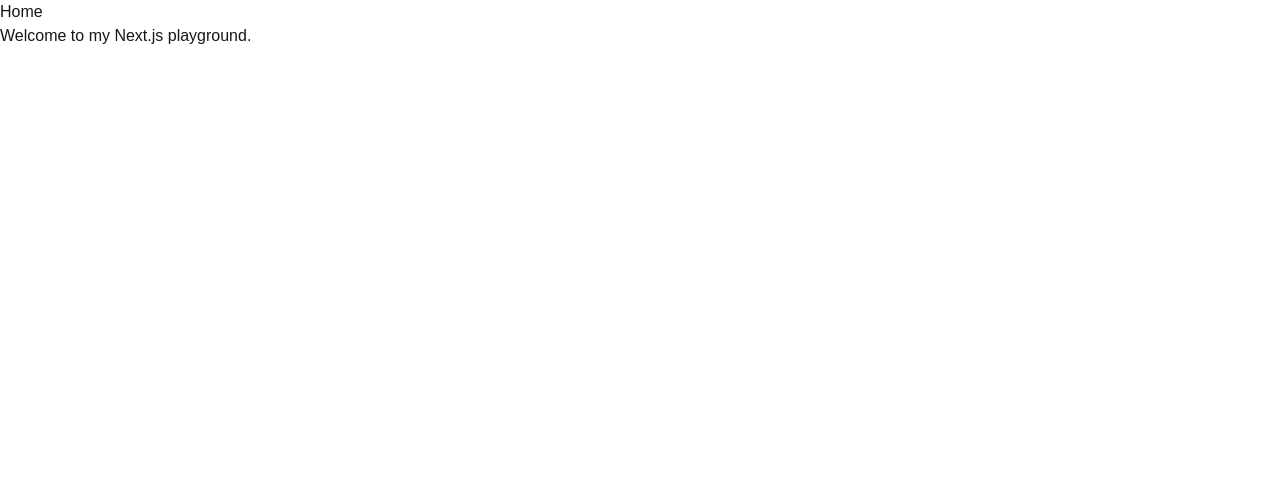
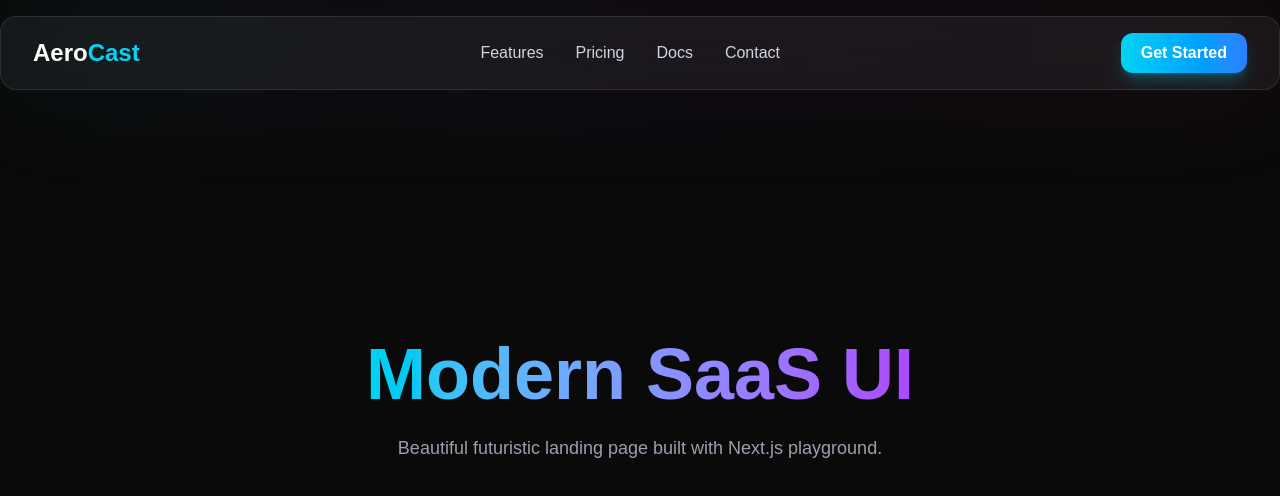
Before and after one commit to yurawawawawa/nextjs-playground, a Next.js app: page / in a window 1280 px wide. Shown: the top 496 px of the page. Built offline with nearby package versions, Linux system fonts and the light colour scheme.

Commit message:
update navbar visualization and style on page

```diff
--- a/app/about/page.tsx
+++ /dev/null
@@ -1,8 +0,0 @@
-export default function AboutPage() {
-  return (
-    <main>
-      <h1>About</h1>
-      <p>This page is for learning Next.js routing.</p>
-    </main>
-  );
-}
--- /dev/null
+++ b/app/components/navbar.tsx
@@ -0,0 +1,40 @@
+export default function Navbar() {
+  return (
+    <nav className="fixed top-0 left-0 z-50 w-full">
+      {/* gradient blur */}
+      <div className="absolute inset-0 bg-gradient-to-r from-cyan-500/20 via-purple-500/20 to-pink-500/20 blur-3xl opacity-40"></div>
+
+      {/* navbar container */}
+      <div className="relative mx-auto mt-4 flex max-w-7xl items-center justify-between rounded-2xl border border-white/10 bg-white/5 px-8 py-4 backdrop-blur-xl">
+        {/* logo */}
+        <h1 className="text-2xl font-black text-white">
+          Aero<span className="text-cyan-400">Cast</span>
+        </h1>
+
+        {/* links */}
+        <div className="hidden gap-8 md:flex">
+          <a href="#" className="text-gray-300 transition hover:text-white">
+            Features
+          </a>
+
+          <a href="#" className="text-gray-300 transition hover:text-white">
+            Pricing
+          </a>
+
+          <a href="#" className="text-gray-300 transition hover:text-white">
+            Docs
+          </a>
+
+          <a href="#" className="text-gray-300 transition hover:text-white">
+            Contact
+          </a>
+        </div>
+
+        {/* button */}
+        <button className="rounded-xl bg-gradient-to-r from-cyan-400 to-blue-500 px-5 py-2 font-semibold text-white shadow-lg shadow-cyan-500/30 transition hover:scale-105">
+          Get Started
+        </button>
+      </div>
+    </nav>
+  );
+}
--- a/app/contact/page.tsx
+++ /dev/null
@@ -1,8 +0,0 @@
-export default function ContactPage() {
-  return (
-    <main>
-      <h1>Contact</h1>
-      <p>This is a simple contact page.</p>
-    </main>
-  );
-}
--- a/app/page.tsx
+++ b/app/page.tsx
@@ -1,8 +1,19 @@
+import Navbar from "@/app/components/navbar";
+
 export default function HomePage() {
   return (
-    <main>
-      <h1>Home</h1>
-      <p>Welcome to my Next.js playground.</p>
+    <main className="min-h-screen bg-[#0a0a0a] text-white">
+      <Navbar />
+
+      <section className="flex h-screen flex-col items-center justify-center">
+        <h1 className="bg-gradient-to-r from-cyan-400 to-purple-500 bg-clip-text text-7xl font-black text-transparent">
+          Modern SaaS UI
+        </h1>
+
+        <p className="mt-6 max-w-xl text-center text-lg text-gray-400">
+          Beautiful futuristic landing page built with Next.js playground.
+        </p>
+      </section>
     </main>
   );
 }
```
Also changed, not shown: portfolio-page1-extract.png (added).
